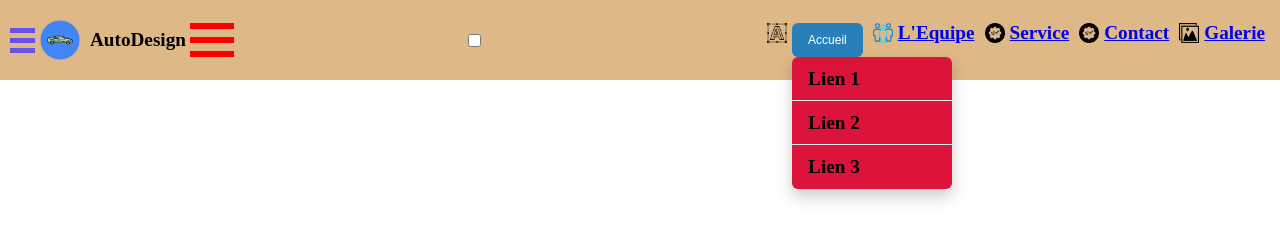
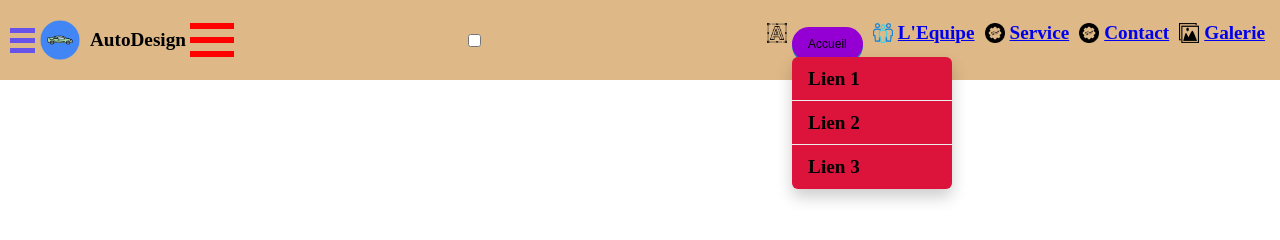
Before and after one commit to xav02165/Current-training, a plain HTML site: page programming/css/exercice-menu-3-medium/index.html in a window 1280 px wide. In both pictures the pointer is over the button "Accueil". Drawn offline with Linux system fonts and the light colour scheme.

Commit message:
ajout bouton

```diff
--- a/programming/css/exercice-css-transitions-1-easy/style.css
+++ b/programming/css/exercice-css-transitions-1-easy/style.css
@@ -29,7 +29,8 @@ p {
   box-shadow: 0 2px #2980b9;
   transform: translateY(-6px);
 }
-.bS:hover {
+
+.bs:hover {
   transition-duration: 1s;
   background-color: darkviolet;
   border-radius: 5em;
--- a/programming/css/exercice-menu-3-medium/style.css
+++ b/programming/css/exercice-menu-3-medium/style.css
@@ -110,7 +110,12 @@ h1 {
   display: block;
 }
 .dropdown:hover .dropdown-button {
-  background-color: #2980b9;
+  transition-duration: 1s;
+  background-color: darkviolet;
+  border-radius: 5em;
+  box-shadow: 0 2px #2980b9;
+  transform: translateY(4px);
+  color: black;
 }
 @media screen and (max-width: 800px) {
   .navbar {
```
